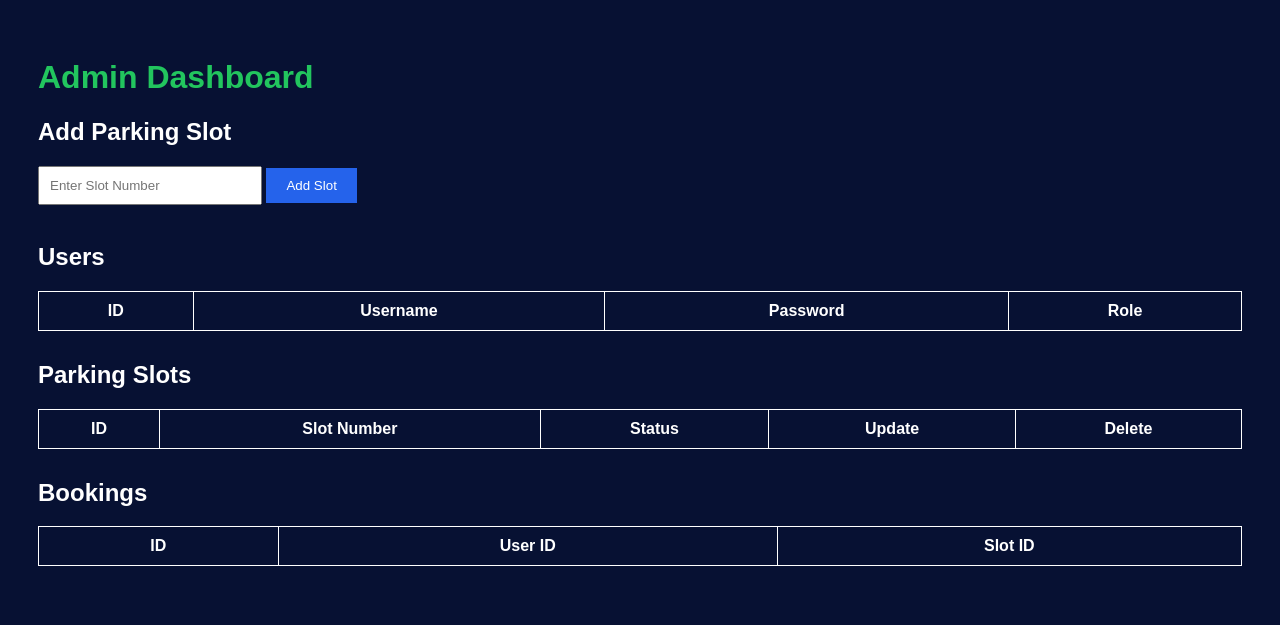
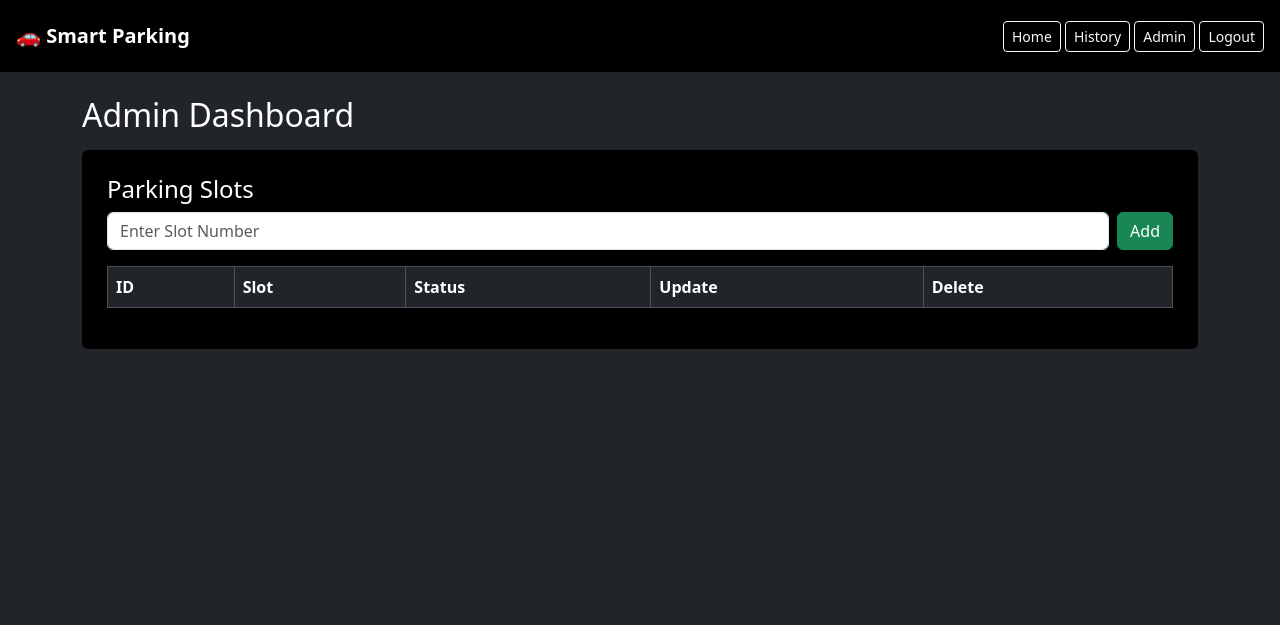
Before and after one commit to adithyanpm87-eng/smart-parking-system, a Flask app: template templates/admin.html in a window 1280 px wide. Shown: the top 625 px of the page. Run offline with Flask 3, Linux system fonts and the light colour scheme; the template is opened without the code that fills it, so the values that code supplies are empty; some libraries are stand-ins or nearby versions.

Commit message:
Initial Smart Parking System

```diff
--- a/app.py
+++ b/app.py
@@ -1,7 +1,9 @@
-from flask import Flask, render_template, request
+from flask import Flask, render_template, request, redirect, session, url_for
 from flask_mysqldb import MySQL
+from werkzeug.security import generate_password_hash, check_password_hash
 
 app = Flask(__name__)
+app.secret_key = "smartparking_secret_key"
 
 app.config['MYSQL_HOST'] = 'localhost'
 app.config['MYSQL_USER'] = 'root'
@@ -12,22 +14,73 @@ mysql = MySQL(app)
 
 @app.route('/')
 def home():
+    if 'user_id' not in session:
+        return redirect('/login')
 
     cur = mysql.connection.cursor()
-
     cur.execute("SELECT * FROM parking_slots")
-
     slots = cur.fetchall()
-
     cur.close()
 
-    return render_template(
-        'index.html',
-        slots=slots
-    )
+    return render_template('index.html', slots=slots)
+
+
+@app.route('/register', methods=['GET', 'POST'])
+def register():
+    if request.method == 'POST':
+        username = request.form['username']
+        password = request.form['password']
+
+        hashed_password = generate_password_hash(password)
+
+        cur = mysql.connection.cursor()
+        cur.execute(
+            "INSERT INTO users(username, password, role) VALUES(%s,%s,%s)",
+            (username, hashed_password, 'user')
+        )
+        mysql.connection.commit()
+        cur.close()
+
+        return redirect('/login')
+
+    return render_template('register.html')
+
+
+@app.route('/login', methods=['GET', 'POST'])
+def login():
+    if request.method == 'POST':
+        username = request.form['username']
+        password = request.form['password']
+
+        cur = mysql.connection.cursor()
+        cur.execute("SELECT * FROM users WHERE username=%s", (username,))
+        user = cur.fetchone()
+        cur.close()
+
+        if user and check_password_hash(user[2], password):
+            session['user_id'] = user[0]
+            session['username'] = user[1]
+            session['role'] = user[3]
+
+            if user[3] == 'admin':
+                return redirect('/admin')
+            return redirect('/')
+
+        return "Invalid username or password"
+
+    return render_template('login.html')
+
+
+@app.route('/logout')
+def logout():
+    session.clear()
+    return redirect('/login')
+
 
 @app.route('/book', methods=['POST'])
 def book():
+    if 'user_id' not in session:
+        return redirect('/login')
 
     slot_id = request.form['slot_id']
     vehicle_number = request.form['vehicle_number']
@@ -35,11 +88,8 @@ def book():
     cur = mysql.connection.cursor()
 
     cur.execute(
-        """
-        INSERT INTO bookings(user_id, slot_id, vehicle_number)
-        VALUES(%s,%s,%s)
-        """,
-        (1, slot_id, vehicle_number)
+        "INSERT INTO bookings(slot_id, vehicle_number) VALUES(%s,%s)",
+        (slot_id, vehicle_number)
     )
 
     cur.execute(
@@ -48,36 +98,45 @@ def book():
     )
 
     mysql.connection.commit()
-
     cur.close()
 
     return render_template('success.html')
-@app.route('/add_slot', methods=['POST'])
-def add_slot():
 
-    slot = request.form['slot']
+
+@app.route('/history')
+def history():
+    if 'user_id' not in session:
+        return redirect('/login')
 
     cur = mysql.connection.cursor()
 
-    cur.execute(
-        "INSERT INTO parking_slots(slot_number,status) VALUES(%s,%s)",
-        (slot, 'Available')
-    )
+    cur.execute("""
+        SELECT
+            bookings.id,
+            parking_slots.slot_number,
+            bookings.vehicle_number,
+            bookings.booking_time
+        FROM bookings
+        JOIN parking_slots
+        ON bookings.slot_id = parking_slots.id
+        ORDER BY bookings.booking_time DESC
+    """)
 
-    mysql.connection.commit()
-
+    history = cur.fetchall()
     cur.close()
 
-    return admin()
+    return render_template('history.html', history=history)
 
 
 @app.route('/admin')
 def admin():
+    if 'user_id' not in session:
+        return redirect('/login')
+
+    if session.get('role') != 'admin':
+        return "Access Denied. Admin only."
 
     cur = mysql.connection.cursor()
-
-    cur.execute("SELECT * FROM users")
-    users = cur.fetchall()
 
     cur.execute("SELECT * FROM parking_slots")
     slots = cur.fetchall()
@@ -85,40 +144,44 @@ def admin():
     cur.execute("SELECT * FROM bookings")
     bookings = cur.fetchall()
 
-    cur.close()
-
-    return render_template(
-        'admin.html',
-        users=users,
-        slots=slots,
-        bookings=bookings
-    )
-@app.route('/delete_slot/<int:id>', methods=['POST'])
-def delete_slot(id):
-
-    cur = mysql.connection.cursor()
-
-    cur.execute(
-        "DELETE FROM parking_slots WHERE id=%s",
-        (id,)
-    )
-
-    mysql.connection.commit()
+    cur.execute("SELECT * FROM users")
+    users = cur.fetchall()
 
     cur.close()
 
-    return admin()
+    return render_template('admin.html', slots=slots, bookings=bookings, users=users)
+
+
+@app.route('/add_slot', methods=['POST'])
+def add_slot():
+    slot = request.form['slot']
+
+    cur = mysql.connection.cursor()
+    cur.execute(
+        "INSERT INTO parking_slots(slot_number,status) VALUES(%s,%s)",
+        (slot, 'Available')
+    )
+    mysql.connection.commit()
+    cur.close()
+
+    return redirect('/admin')
+
+
+@app.route('/delete_slot/<int:id>', methods=['POST'])
+def delete_slot(id):
+    cur = mysql.connection.cursor()
+    cur.execute("DELETE FROM parking_slots WHERE id=%s", (id,))
+    mysql.connection.commit()
+    cur.close()
+
+    return redirect('/admin')
+
 
 @app.route('/update_slot/<int:id>', methods=['POST'])
 def update_slot(id):
-
     cur = mysql.connection.cursor()
 
-    cur.execute(
-        "SELECT status FROM parking_slots WHERE id=%s",
-        (id,)
-    )
-
+    cur.execute("SELECT status FROM parking_slots WHERE id=%s", (id,))
     slot = cur.fetchone()
 
     if slot[0] == "Available":
@@ -132,33 +195,10 @@ def update_slot(id):
     )
 
     mysql.connection.commit()
-
     cur.close()
 
-    return admin()
-@app.route('/history')
-def history():
+    return redirect('/admin')
 
-    cur = mysql.connection.cursor()
-
-    cur.execute("""
-        SELECT
-            bookings.id,
-            bookings.vehicle_number,
-            parking_slots.slot_number
-        FROM bookings
-        JOIN parking_slots
-        ON bookings.slot_id = parking_slots.id
-    """)
-
-    history = cur.fetchall()
-
-    cur.close()
-
-    return render_template(
-        'history.html',
-        history=history
-    )
 
 if __name__ == '__main__':
     app.run(host='0.0.0.0', port=5000, debug=True)
--- a/templates/admin.html
+++ b/templates/admin.html
@@ -1,103 +1,22 @@
-<!DOCTYPE html>
-<html>
+{% extends "base.html" %}
 
-<head>
-    <title>Admin Dashboard</title>
+{% block content %}
 
-    <style>
+<h2>Admin Dashboard</h2>
 
-        body{
-            font-family:Arial;
-            background:#071133;
-            color:white;
-            padding:30px;
-        }
+<div class="card bg-black text-white p-4 mt-3">
 
-        table{
-            width:100%;
-            border-collapse:collapse;
-            margin-bottom:30px;
-        }
+    <h4>Parking Slots</h4>
 
-        th,td{
-            border:1px solid white;
-            padding:10px;
-            text-align:center;
-        }
-
-        input{
-            padding:10px;
-            width:200px;
-        }
-
-        button{
-            padding:10px 20px;
-            background:#2563eb;
-            color:white;
-            border:none;
-            cursor:pointer;
-        }
-
-        h1{
-            color:#22c55e;
-        }
-
-    </style>
-
-</head>
-
-<body>
-
-<h1>Admin Dashboard</h1>
-
-<h2>Add Parking Slot</h2>
-
-<form action="/add_slot" method="POST">
-
-    <input
-        type="text"
-        name="slot"
-        placeholder="Enter Slot Number"
-        required
-    >
-
-    <button type="submit">
-        Add Slot
-    </button>
-
+    <form action="/add_slot" method="POST" class="d-flex mb-3">
+        <input type="text" name="slot" class="form-control me-2" placeholder="Enter Slot Number" required>
+        <button class="btn btn-success">Add</button>
     </form>
 
-<br>
-
-<h2>Users</h2>
-
-<table>
-
+    <table class="table table-dark table-bordered">
         <tr>
             <th>ID</th>
-<th>Username</th>
-<th>Password</th>
-<th>Role</th>
-</tr>
-
-{% for user in users %}
-<tr>
-<td>{{ user[0] }}</td>
-<td>{{ user[1] }}</td>
-<td>{{ user[2] }}</td>
-<td>{{ user[3] }}</td>
-</tr>
-{% endfor %}
-
-</table>
-
-<h2>Parking Slots</h2>
-
-<table border="1">
-
-<tr>
-    <th>ID</th>
-    <th>Slot Number</th>
+            <th>Slot</th>
             <th>Status</th>
             <th>Update</th>
             <th>Delete</th>
@@ -105,50 +24,25 @@
 
         {% for slot in slots %}
         <tr>
-
             <td>{{ slot[0] }}</td>
             <td>{{ slot[1] }}</td>
             <td>{{ slot[2] }}</td>
 
             <td>
                 <form action="/update_slot/{{ slot[0] }}" method="POST">
-            <button type="submit">
-                Change Status
-            </button>
+                    <button class="btn btn-warning btn-sm">Change</button>
                 </form>
             </td>
 
             <td>
                 <form action="/delete_slot/{{ slot[0] }}" method="POST">
-            <button type="submit">
-                Delete
-            </button>
+                    <button class="btn btn-danger btn-sm">Delete</button>
                 </form>
             </td>
-
         </tr>
         {% endfor %}
-
-</table>
-<h2>Bookings</h2>
-
-<table>
-
-<tr>
-<th>ID</th>
-<th>User ID</th>
-<th>Slot ID</th>
-</tr>
-
-{% for booking in bookings %}
-<tr>
-<td>{{ booking[0] }}</td>
-<td>{{ booking[1] }}</td>
-<td>{{ booking[2] }}</td>
-</tr>
-{% endfor %}
-
     </table>
 
-</body>
-</html>
+</div>
+
+{% endblock %}
--- /dev/null
+++ b/templates/base.html
@@ -0,0 +1,27 @@
+<!DOCTYPE html>
+<html>
+<head>
+    <title>Smart Parking</title>
+    <link href="https://cdn.jsdelivr.net/npm/bootstrap@5.3.3/dist/css/bootstrap.min.css" rel="stylesheet">
+</head>
+
+<body class="bg-dark text-white">
+
+<nav class="navbar navbar-dark bg-black p-3">
+    <a class="navbar-brand fw-bold" href="/">🚗 Smart Parking</a>
+
+    <div>
+        <a class="btn btn-outline-light btn-sm" href="/">Home</a>
+        <a class="btn btn-outline-light btn-sm" href="/history">History</a>
+        <a class="btn btn-outline-light btn-sm" href="/admin">Admin</a>
+<a class="btn btn-outline-light btn-sm" href="/logout">Logout</a>
+    </div>
+</nav>
+
+<div class="container mt-4">
+    {% block content %}
+    {% endblock %}
+</div>
+
+</body>
+</html>
```
Also changed, not shown: backup.sql (added, +106 -0 lines), templates/history.html (+12 -27 lines), templates/index.html (+18 -41 lines), templates/login.html (+16 -21 lines), templates/register.html (+16 -18 lines), templates/success.html (+8 -29 lines). Lines whose indentation alone changed are shown as unchanged.
